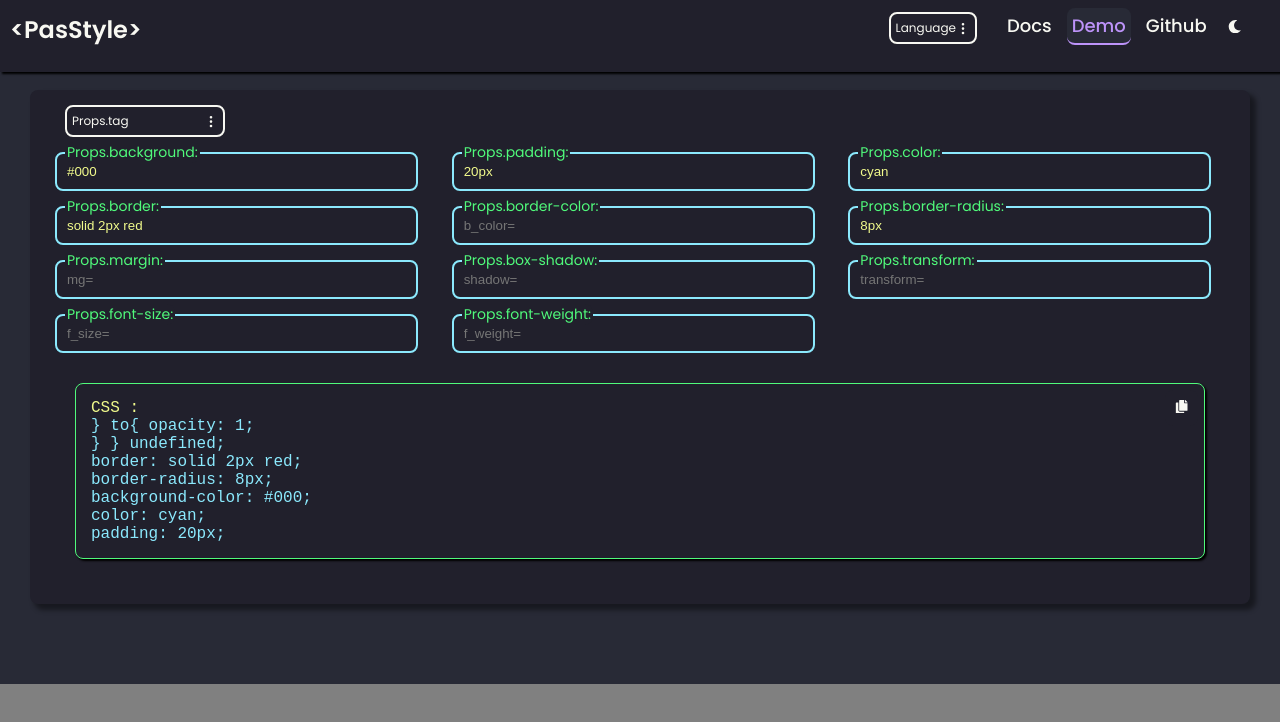
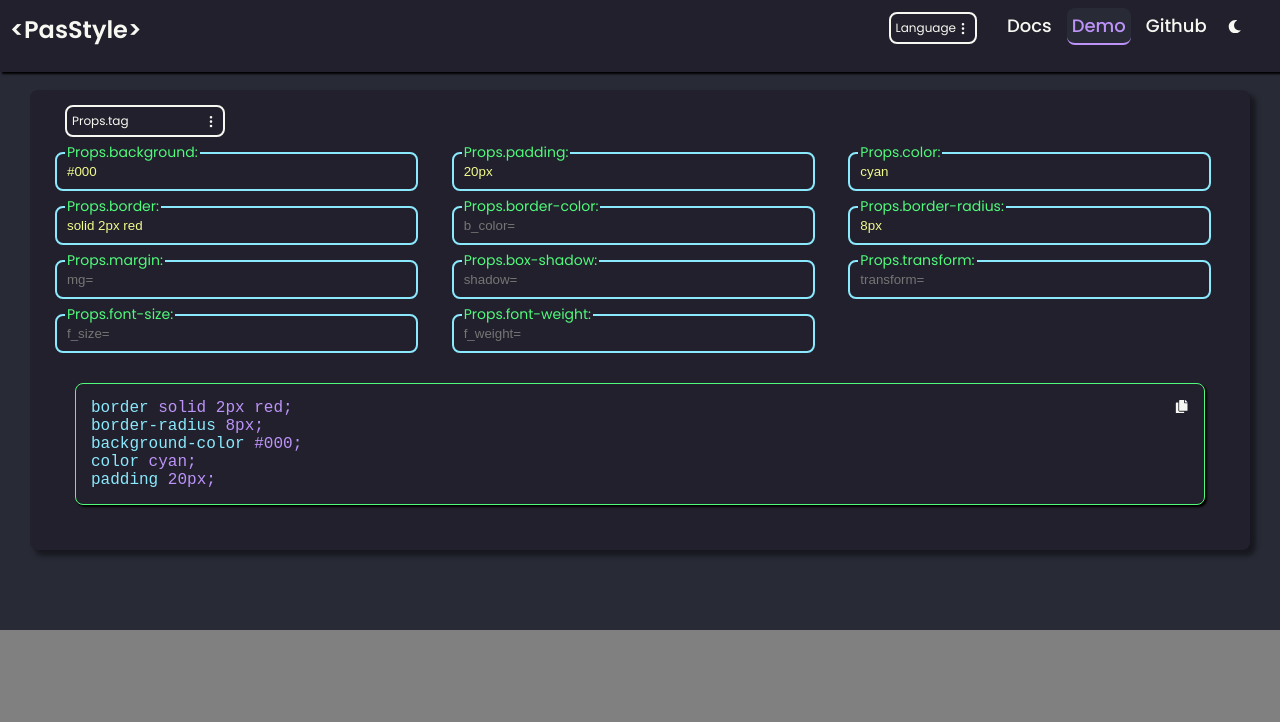
Before and after one commit to PAS20000/PasStyle, a Next.js app: page /demo in a window 1280 px wide. Shown: the top 722 px of the page. Built offline with nearby package versions, Linux system fonts and the light colour scheme.

Commit message:
Update index.tsx

```diff
--- a/pages/demo/components/Form/index.tsx
+++ b/pages/demo/components/Form/index.tsx
@@ -73,10 +73,12 @@
             c !== 'undefined' &&
             c !== 'false' &&
             i !== 0 &&
+            i !== 1 &&
+            i !== 2 &&
             i !== array.length &&
             i !== array.length - 1
         )
-
+       console.log(tratament)
        return tratament
     }
 
@@ -167,10 +169,16 @@
                 </PasStyle>
                 {!showCss &&
                     <Code copyId='css'>
-                    CSS : <br />
                     {tratamentStyle().map((css, index) =>
                         <PasStyle key={css + index} color={theme.colors.cyan}>
-                            {`${css ? `${css};`:css}`}
+                            {css &&
+                                <>
+                                    {css.split(':')[0]}
+                                    <PasStyle tag='SPAN' color={theme.colors.purple}>
+                                        {css.split(':')[1]};
+                                    </PasStyle>
+                                </>
+                            }
                         </PasStyle>
                     )}
                     </Code>
```
